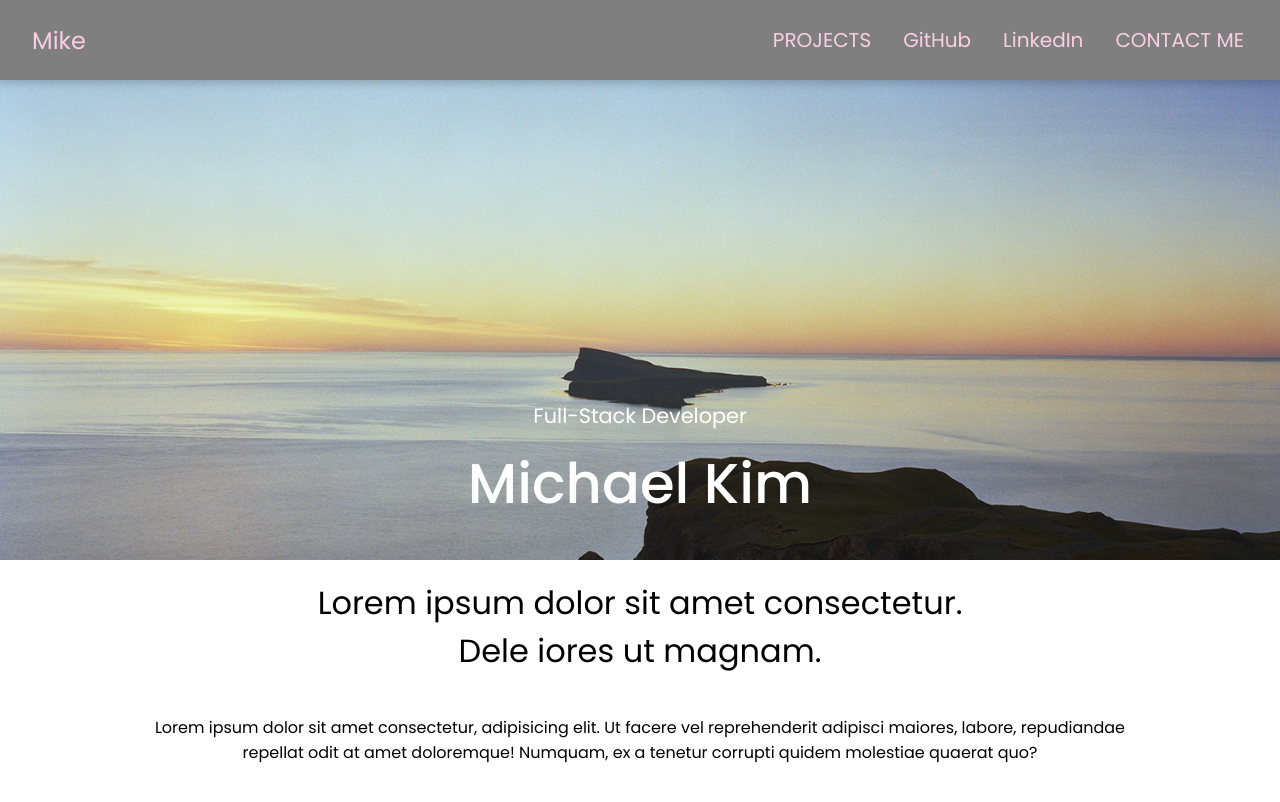
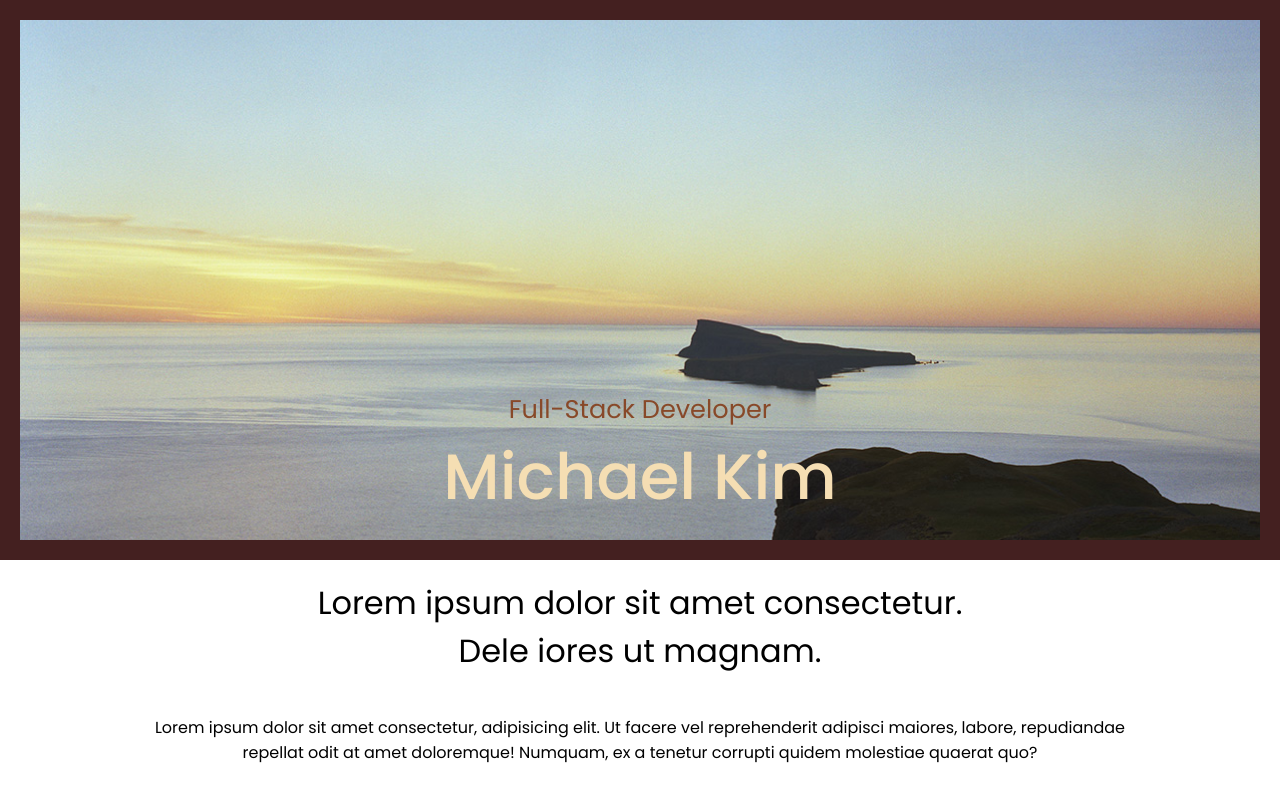
Before and after one commit to sparklingwaterlemon/Portfolio, a React (Create React App) app: page / in a window 1280 px wide. Shown: the top 802 px of the page. Built offline with nearby package versions, Linux system fonts and the light colour scheme.

Commit message:
Hero Image Complete

```diff
--- a/src/Components/HeroSection/HeroSection.css
+++ b/src/Components/HeroSection/HeroSection.css
@@ -3,58 +3,54 @@
     width: 100%;
 }
 .hero-container{
-    height: 60vh;
-    margin-top: 10vh;
+    height: 70vh;
     width: 100%;
     display: flex;
     justify-content: center;
     align-items: flex-end;
     text-align: center;
-
+    --hero-container-color: #442020;
+    background-color: var(--hero-container-color);;
 }
 .hero-image{
-    height: 60vh;
+    height: 70vh;
     width: 100%;
     position: absolute;
     z-index: 0;
+    border: 20px solid var(--hero-container-color);
     overflow: hidden;
-
-    /* border: 20px solid dodgerblue; */
 }
 .hero-image img{
-    height: 100%;
     height: 230%;
-    width: 100%;
     object-fit: contain;
     position: relative;
-    bottom: 0px;
     bottom: 200px;
-
-    /* right: 200px; */
 }
 
 
 
 .hero-title{
-    height: 160px;
-    width: 400px;
+    height: 170px;
+    width: 420px;
     display: flex;
     flex-direction: column;
-    color: #121606;
-    color: white;
     z-index: 1;
-    /* border: 10px solid #16c024; */
+    /* outline: 3px solid #16c024; */
 }
 .ht{
-    font-size: 1.3em;
+    font-size: 1.6em;
     font-weight: 400;
-    padding-bottom: 10px;
-    /* border: 10px solid #5d1c6e; */
+    padding-bottom: 0px;
+    color: rgb(136, 73, 41);
+    /* background-color: rgba(0,0,0,.4); */
+    /* outline: 2px solid #5d1c6e; */
 }
 .hn{
-    font-size: 3.5em;
+    font-size: 4em;
     font-weight: 500;
-    /* border: 2px solid #000000; */
+    color: wheat;
+    /* background-color: rgba(0,0,0,.4); */
+    /* outline: 2px solid #000000; */
 }
 
 
--- a/src/Pages/App/App.jsx
+++ b/src/Pages/App/App.jsx
@@ -1,6 +1,6 @@
 import './App.css';
 
-import NavBar from '../../Components/NavBar/NavBar';
+// import NavBar from '../../Components/NavBar/NavBar';
 import HeroSection from '../../Components/HeroSection/HeroSection';
 // import AboutSection from '../../Components/AboutSection/AboutSection';
 // import ProjectSectionD from '../../Components/ProjectSectionD/ProjectSectionD';
@@ -17,7 +17,7 @@ export default function App() {
 
   return (
     <>
-      <NavBar />
+      {/* <NavBar /> */}
       <HeroSection />
       {/* <AboutSection /> */}
       {/* <ProjectSectionD /> */}
```
Also changed, not shown: 1 other file (tests, documents, lock files or other folders).
